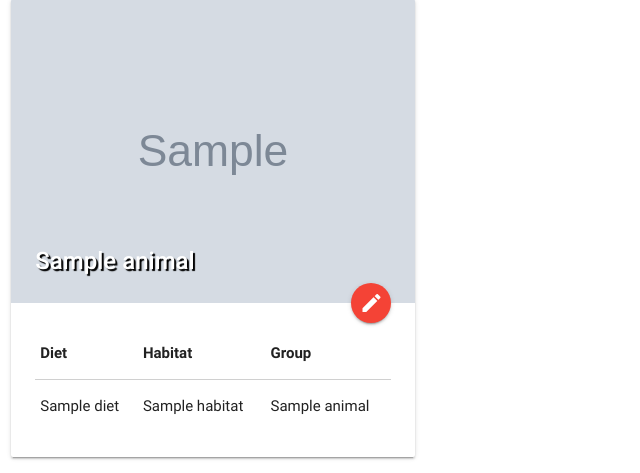
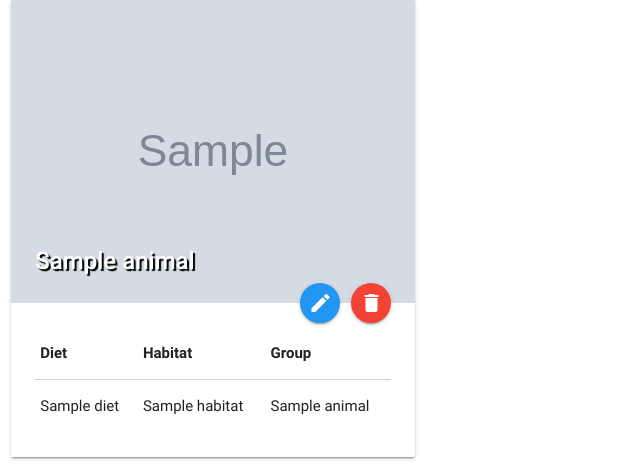
Before and after one commit to jonnytdavies/data-centric-milestone, a Flask app: page / in a window 1280 px wide. Shown: the part 134-607 px from the top of the page, without its empty margins (0-640 px from the left). Run offline with Flask 2, Linux system fonts and the light colour scheme; grey boxes marked "Sample" are stand-in pictures; a database or web service that is not in the repository returns one stand-in record (values such as "Sample title"); some libraries are stand-ins or nearby versions.

Commit message:
Inserted delete button to the animal cards, which has been made functional and tested to be working

```diff
--- a/app.py
+++ b/app.py
@@ -53,6 +53,12 @@ def update_animal(animal_id):
     return redirect(url_for('get_animals'))
 
 
+@app.route('/delete_animal/<animal_id>')
+def delete_animal(animal_id):
+    mongo.db.animals.remove({'_id': ObjectId(animal_id)})
+    return redirect(url_for('get_animals'))
+
+
 if __name__ == '__main__':
     app.run(host=os.environ.get('IP'), port=int(
         os.environ.get('PORT')), debug=True)
--- a/static/css/style.css
+++ b/static/css/style.css
@@ -2,3 +2,7 @@
 .card-title {
     text-shadow: 2px 2px 1px #000!important;
 }
+
+.shifted-left-btn {
+    right: 75px!important;
+}
--- a/templates/animals.html
+++ b/templates/animals.html
@@ -8,7 +8,10 @@
 			<div class="card-image">
 				<img src="{{animal.animal_image}}">
 				<span class="card-title"><strong>{{animal.animal_name}}</strong></span>
-				<a href="{{url_for('update_animal', animal_id=animal._id)}}" class="btn-floating halfway-fab waves-effect waves-light red"><i class="material-icons">edit</i></a>
+				<a href="{{url_for('update_animal', animal_id=animal._id)}}"
+					class="btn-floating halfway-fab waves-effect waves-light blue shifted-left-btn"><i class="material-icons">edit</i></a>
+				<a href="{{url_for('delete_animal', animal_id=animal._id)}}"
+					class="btn-floating halfway-fab waves-effect waves-light red"><i class="material-icons">delete</i></a>
 			</div>
 			<div class="card-content">
 				<table>
```
